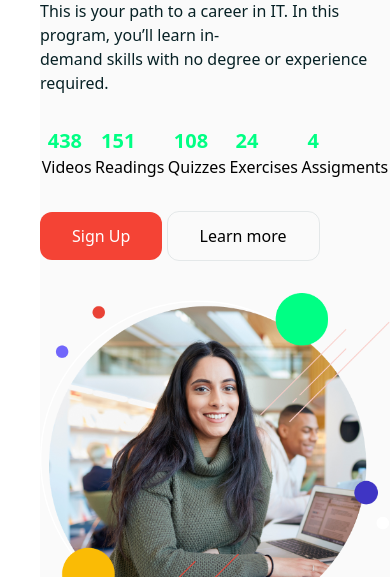
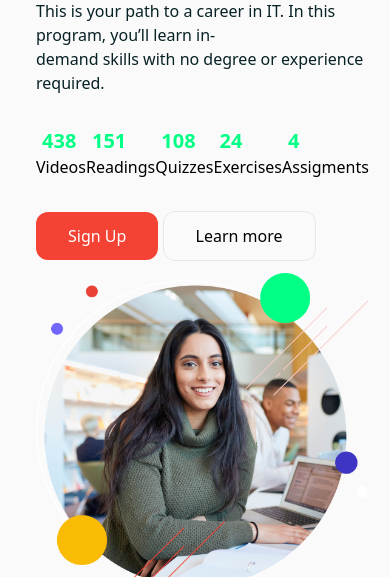
Before and after one commit to SM-Arafat06/Tailwind-Assingment-1, a website built with Vite: page index.html in a window 390 px wide. Shown: the part 523-1100 px from the top of the page. Built offline with nearby package versions, Linux system fonts and the light colour scheme.

Commit message:
Hero modified

```diff
--- a/index.html
+++ b/index.html
@@ -7,9 +7,9 @@
     <link rel="stylesheet" href="style.css">
     <title>Creatives For You</title>
 </head>
-<body>
+<body class=" bg-[#FAFAFA]">
    <!--Nav Section-->
-    <nav class="flex items-center justify-between md:px-6 px-3 md:py-4 py-2 space-x-6 md:space-x-12">
+    <nav class="flex items-center justify-between md:px-6 px-3 md:py-4 py-2 space-x-6 md:space-x-12 bg-white">
         <img src="pictures/image_1.png" alt="logo">
         <div class="md:gap-5 gap-2.5 md:flex grid">
             <a href="#">Home</a>
@@ -26,14 +26,14 @@
     </nav>
 
     <!--Hero Section-->
-    <div class="md:flex grid items-center justify-around gap-8 ms-10 bg-[#FAFAFA] pt-16">
+    <div class="md:flex grid items-center justify-evenly ps-9 pt-16 pe-9 gap-3">
         <div class="md:grid-6 grid-12 space-y-8">
             <h3 class="font-semibold text-[#20484F]">Discover <span class="text-[#F44335]">-</span> Interact <span class="text-[#F44335]">-</span> Engage </h3>
             <h1 class="text-[#20484F] font-semibold text-6xl">Google <br>
                 <span class="text-[#F44335] underline">IT Support </span> <br> Certificate
             </h1>
             <p class="text-[#072125] md:font-normal font-light">This is your path to a career in IT. In this program, you’ll learn in- <br> demand skills with no degree or experience required. </p>
-                <ul class="flex items-center justify-around">
+                <ul class="flex items-center justify-around cursor-pointer">
                     <li class="grid"><span class="text-[#00FF84] font-bold text-xl ps-1.5">438</span>Videos </li>
                     <li class="grid"><span class="text-[#00FF84] font-bold text-xl ps-1.5">151</span>Readings</li>
                     <li class="grid"><span class="text-[#00FF84] font-bold text-xl ps-1.5">108</span>Quizzes</li>
@@ -43,8 +43,12 @@
             <button class="bg-[#F44335] px-8 py-3 rounded-xl text-white hover:bg-[#d9352a] hover:scale-75 duration-300">Sign Up</button>
             <button class="border border-[#20484F1A] px-8 py-3 rounded-xl text-black hover:bg-black hover:scale-75 duration-300 hover:text-white">Learn more</button>
         </div>
+        <div>
+            <img src="pictures/image_2.png" alt="" class="md:columns-6 columns-12">
+        </div>
+    </div>
 
-        <img src="pictures/image_2.png" alt="" class="md:columns-6 columns-12">
-    </div>
-</body>
+    <!--partner Section-->
+
+ </body>
 </html>
```
